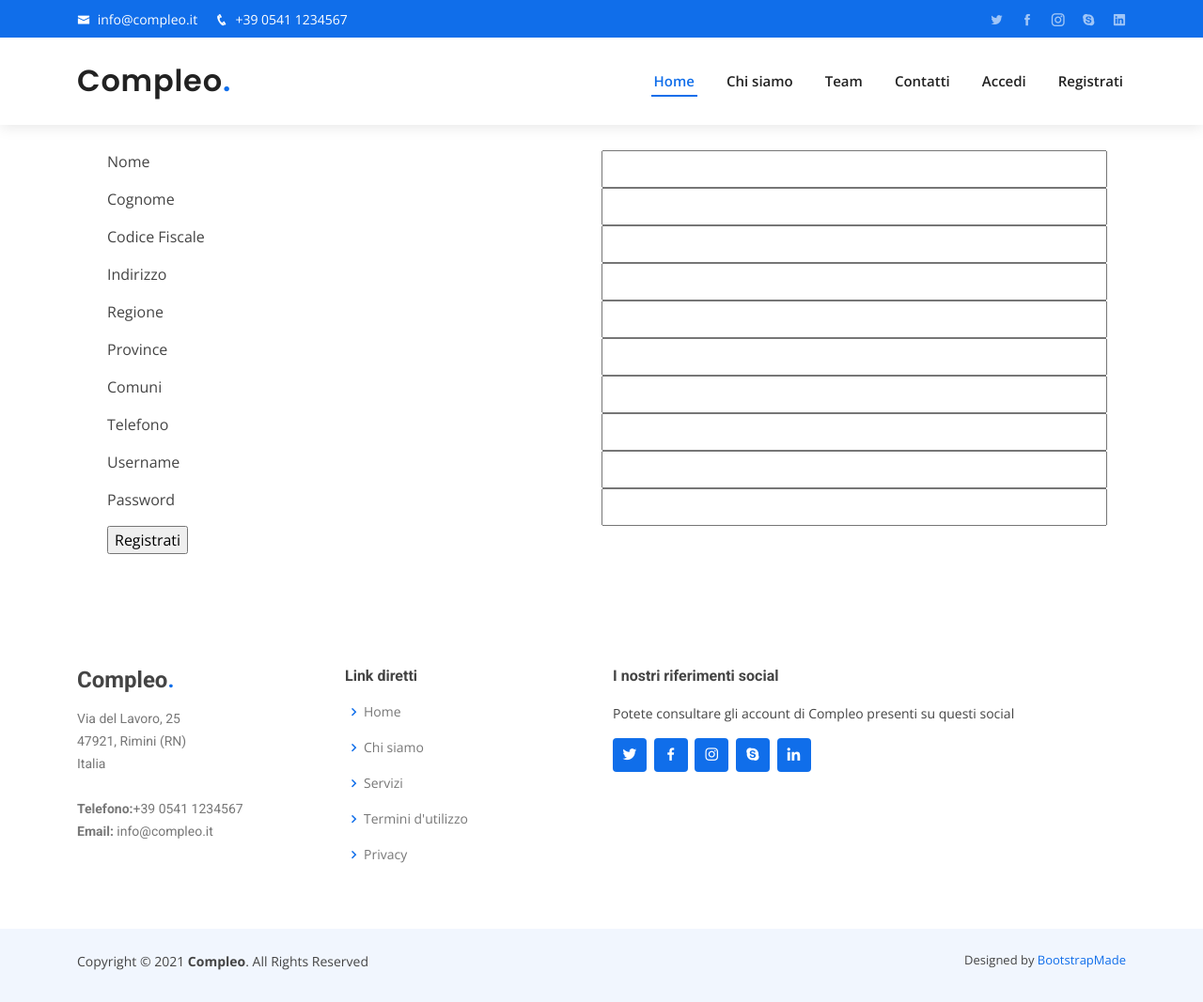
After one commit to Compleo/compleo, a PHP site: page /registraUtente.php in a window 1280 px wide. The commit adds this page. Shown: the whole page at 94% size. Run offline with PHP 8.4, Linux system fonts and the light colour scheme.

Commit message:
[SITO] -> Pagina registrazione

```diff
--- a/components/top.php
+++ b/components/top.php
@@ -69,6 +69,7 @@
           <li><a href="team.php">Team</a></li>
           <li><a href="contatti.php">Contatti</a></li>
           <li><a href="login.php">Accedi</a></li>
+          <li><a href="registraUtente.php">Registrati</a></li>
 
         </ul>
       </nav><!-- .nav-menu -->
--- a/php/api/abstract/compleo-api-user.php
+++ b/php/api/abstract/compleo-api-user.php
@@ -4,6 +4,7 @@
 include_once("./api/compleo-api.php");
 
 const usrRoor = root."user";
+const usrAddRoor = root."addUser";
 
 function getUserByUsername($username) {
     $data_array = array(
@@ -42,7 +43,7 @@ function registraUtente($nome, $cognome, $cf, $indirizzo, $citta, $regione, $pro
     "password"      => $password,
   );
 
-  callAPI('PUT', usrRoor, json_encode($data_array));
+  callAPI('POST', usrAddRoor, json_encode($data_array));
 }
 
 ?>
--- a/php/json/json-abstract.php
+++ b/php/json/json-abstract.php
@@ -1,6 +1,12 @@
 <?php
 
 const fileJson = "./italia.josn";
+
+include_once('./italia.php');
+
+function readJson() {
+    //TODO: IMPLEMENTA
+}
 
 function getRegioni() {
     //TODO: IMPLEMENTA
--- /dev/null
+++ b/registraUtente.php
@@ -0,0 +1,73 @@
+<?php
+  session_start();
+  $n = "Login";
+
+  include_once('./components/top.php');
+  $json = json_decode('')
+
+?>
+
+<!-- ======= Login Section ======= -->
+<section id="login" class="about d-flex align-items-center">
+<div class="container" data-aos="zoom-out" data-aos-delay="100">
+   <form action="php/registraUtente_verifica.php" style="margin-top: 100px;" method="POST">
+    <div class="row">
+      <p class="col-6">Nome</p>
+      <input class="col-6" type="text" name="nome">
+    </div>
+    <div class="row">
+      <p class="col-6">Cognome</p>
+      <input class="col-6" type="text" name="cognome">
+    </div>
+    <div class="row">
+      <p class="col-6">Codice Fiscale</p>
+      <input class="col-6" type="text" name="CF">
+    </div>
+    <div class="row">
+      <p class="col-6">Indirizzo</p>
+      <input class="col-6" type="text" name="indirizzo">
+    </div>
+    <div class="row">
+      <p class="col-6">Regione</p>
+      <input class="col-6" type="text" name="regione">
+    </div>
+    <div class="row">
+      <p class="col-6">Province</p>
+      <input class="col-6" type="text" name="provincia">
+    </div>
+    <div class="row">
+      <p class="col-6">Comuni</p>
+      <input class="col-6" type="text" name="comune">
+    </div>
+    <div class="row">
+      <p class="col-6">Telefono</p>
+      <input class="col-6" type="text" name="telefono">
+    </div>
+    <div class="row">
+      <p class="col-6">Username</p>
+      <input class="col-6" type="text" name="username">
+    </div>
+    <div class="row">
+      <p class="col-6">Password</p>
+      <input class="col-6" type="text" name="password">
+    </div>
+    <input type="submit" value="Registrati">
+
+   </form>
+</div>
+</section>
+
+<script>
+  function sbloccaProvince()
+  {
+
+  }
+  function sbloccaComuni()
+  {
+
+  }
+</script>
+
+<?php
+  include_once('components/footer.php');
+?>
```
Also changed, not shown: php/api/compleo-api.php (+10 -4 lines), php/json/italia.php (+191 -13 lines), php/registraUtente_verifica.php (added, +27 -0 lines).
